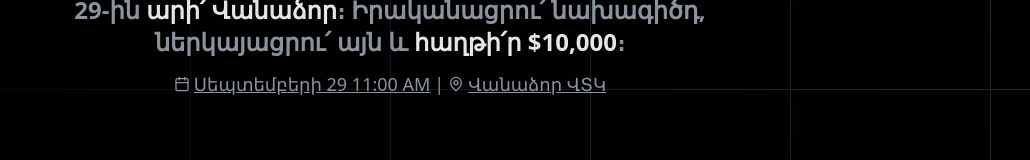
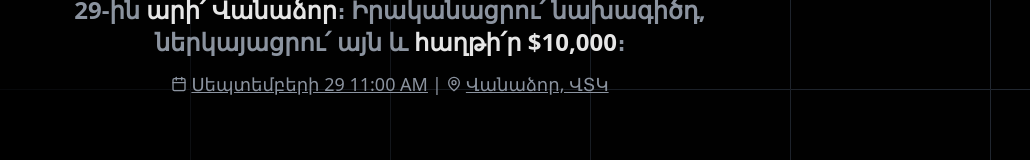
Before and after one commit to layerswap/devhacks-landing, a Next.js app: page / in a window 1280 px wide. Shown: the part 510-670 px from the top of the page, without its empty margins (250-1280 px from the left). Built offline with nearby package versions, Linux system fonts and the light colour scheme.

Commit message:
little text fixes

```diff
--- a/src/components/pageComponents/Conditions.tsx
+++ b/src/components/pageComponents/Conditions.tsx
@@ -35,7 +35,7 @@ const Conditions = () => {
                             <div className="relative h-full  p-6 sm:p-10 rounded-[inherit] z-20 overflow-hidden">
                                 <div className="text-2xl sm:text-4xl font-bold text-center text-white h-full flex flex-col items-center justify-center">
                                     <p className="max-w-xl">
-                                        Գաղափարը <span className="text-primary">ամբողջությամբ</span> պետք է իրագործվի տեղում` 48 ժամում
+                                        Գաղափարն <span className="text-primary">ամբողջությամբ</span> պետք է իրագործվի տեղում` 48 ժամում
                                     </p>
                                 </div>
                             </div>
--- a/src/components/pageComponents/Hero.tsx
+++ b/src/components/pageComponents/Hero.tsx
@@ -33,7 +33,7 @@ const Hero = () => {
                         Հավաքի՛ր թիմ, մտածի՛ր նախագիծ, Սեպտեմբերի 29-ին <span className="text-white">արի՛ Վանաձոր</span>։ Իրականացրու՛ նախագիծդ, ներկայացրու՛ այն և <span className="text-white">հաղթի՛ր $10,000</span>։
                     </p>
                     <p className="text-xs sm:text-lg text-darkblue-100 max-w-md mx-auto mt-3 inline-flex items-center gap-1">
-                        <Link target="_blank" href="https://calendar.google.com/calendar/event?action=TEMPLATE&amp;tmeid=MWV1M2VjZmVtMGg4aXVmazM0ajZuZ3BsM2ggYXJhbUBicmFuc2Zlci5pbw&amp;tmsrc=aram%40bransfer.io" className="underline hover:no-underline inline-flex items-center gap-1"><Calendar className="h-4 w-auto" /> Սեպտեմբերի 29 11:00 AM</Link> | <Link href="https://goo.gl/maps/zUBaeyTY6pxjjfe98" target="_blank" className="underline hover:no-underline inline-flex items-center gap-1"><MapPin className="h-4 w-auto" /> Վանաձոր ՎՏԿ</Link>
+                        <Link target="_blank" href="https://calendar.google.com/calendar/event?action=TEMPLATE&amp;tmeid=MWV1M2VjZmVtMGg4aXVmazM0ajZuZ3BsM2ggYXJhbUBicmFuc2Zlci5pbw&amp;tmsrc=aram%40bransfer.io" className="underline hover:no-underline inline-flex items-center gap-1"><Calendar className="h-4 w-auto" /> Սեպտեմբերի 29 11:00 AM</Link> | <Link href="https://goo.gl/maps/zUBaeyTY6pxjjfe98" target="_blank" className="underline hover:no-underline inline-flex items-center gap-1"><MapPin className="h-4 w-auto" /> Վանաձոր, ՎՏԿ</Link>
                     </p>
                     <div className={`${hide && 'opacity-0'} left-[calc(50%-15px)] top-[90vh] absolute transition-all duration-200`}>
                         <div className="scrolldown ">
--- a/src/components/pageComponents/Timeline.tsx
+++ b/src/components/pageComponents/Timeline.tsx
@@ -6,7 +6,7 @@ const Timeline = () => {
     const cards = [
         {
             heading: <>Մրցման տեղը</>,
-            name: <>Վանաձոր ՎՏԿ</>,
+            name: <>Վանաձոր, ՎՏԿ</>,
             description: <Link href='https://goo.gl/maps/zUBaeyTY6pxjjfe98' target="_blank" className="underline hover:no-underline decoration-primary"><span className="text-white">Շինարարների</span> 12</Link>
         },
         {
```
